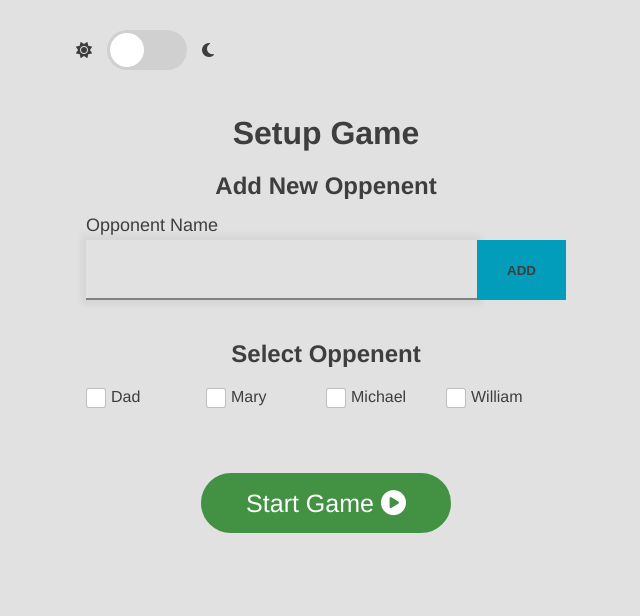
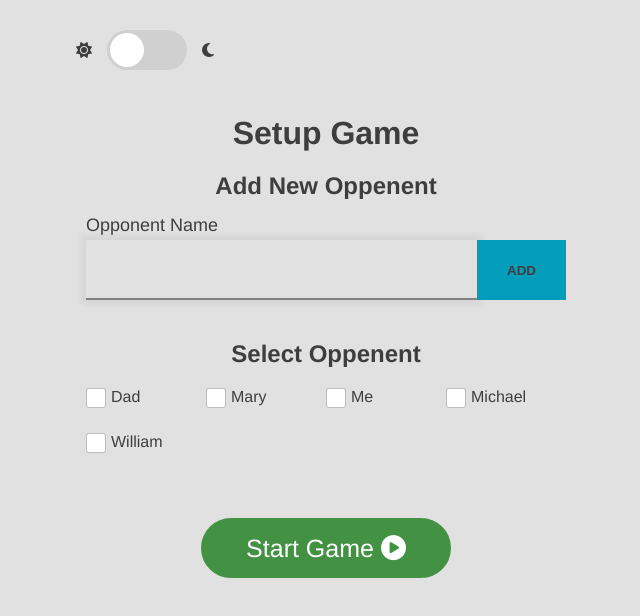
Before and after one commit to ClaytonDewey/tca-cribbage, a React (Create React App) app: page /#/setup in a window 1280 px wide. Shown: the top 616 px of the page, without its empty margins (314-954 px from the left). Built offline with nearby package versions, Linux system fonts and the light colour scheme.

Commit message:
Still reformatting players and setup...

```diff
--- a/src/App.tsx
+++ b/src/App.tsx
@@ -25,7 +25,7 @@ export interface gameResult {
     start: string;
     end: string;
     winner: string;
-    opponents: Player[];
+    players: Player[];
     skunk?: boolean;
     dblSkunk?: boolean;
     skunked?: boolean;
@@ -38,7 +38,7 @@ const game1: gameResult = {
     start: "2022-02-14T15:14:30",
     end: "2022-02-14T15:20:00",
     winner: "Me",
-    opponents: [{ name: "Dad", order: 2 }],
+    players: [{ name: "Dad", order: 1 }, { name: "Me", order: 2 }],
     skunk: true
     , highHand: 16
     , highPegg: 12
@@ -48,7 +48,7 @@ const game2: gameResult = {
     start: "2022-02-14T21:00:30"
     , end: "2022-02-14T21:30:30"
     , winner: "Dad"
-    , opponents: [{ name: "William", order: 1 }]
+    , players: [{ name: "William", order: 1 }, { name: "Me", order: 2 }]
     , dblSkunked: true
     , highHand: 6
     , highPegg: 4
@@ -58,7 +58,7 @@ const game3: gameResult = {
     start: "2022-02-14T22:00:30"
     , end: "2022-02-14T22:30:30"
     , winner: "Me"
-    , opponents: [{ name: "Michael", order: 1 }]
+    , players: [{ name: "Michael", order: 1 }, { name: "Me", order: 2 }]
     , dblSkunk: true
     , highHand: 24
     , highPegg: 5
@@ -68,7 +68,7 @@ const game4: gameResult = {
     start: "2022-02-15T22:00:30"
     , end: "2022-02-15T22:30:30"
     , winner: "Me"
-    , opponents: [{ name: "Dad", order: 1 }]
+    , players: [{ name: "Me", order: 1 }, { name: "Dad", order: 2 }]
     , highHand: 16
     , highPegg: 3
 }
@@ -77,7 +77,7 @@ const game5: gameResult = {
     start: "2022-02-15T22:00:30"
     , end: "2022-02-15T22:30:30"
     , winner: "Mary"
-    , opponents: [{ name: "Mary", order: 1 }]
+    , players: [{ name: "Me", order: 1 }, { name: "Mary", order: 2 }]
     , highHand: 16
     , skunked: true
     , highPegg: 12
@@ -92,7 +92,7 @@ let gameResults = [
 ]
 
 const getUniquePlayers = (results: gameResult[]) => (
-    [... new Set(results.flatMap(x => x.opponents.map(y => y.name)))]
+    [... new Set(results.flatMap(x => x.players.map(y => y.name)))]
 )
 
 
--- a/src/Components/SetupGame/SetupGame.tsx
+++ b/src/Components/SetupGame/SetupGame.tsx
@@ -10,7 +10,7 @@ interface SetupGameProps {
 
 export const SetupGame: React.FC<SetupGameProps> = ({ getUniquePlayers, setCurrentGame }) => {
     const nav = useNavigate();
-    const [opponents, setOpponents] = useState([...getUniquePlayers].sort().map(x => ({ name: x, checked: false })));
+    const [players, setPlayers] = useState([...getUniquePlayers].sort().map(x => ({ name: x, checked: false })));
     const [newOpponent, setNewOpponent] = useState("");
     const [message, setMessage] = useState({ type: "", msg: "" });
 
@@ -27,16 +27,16 @@ export const SetupGame: React.FC<SetupGameProps> = ({ getUniquePlayers, setCurre
             hideMsg();
             return;
         }
-        if (opponents.some(x => x.name.toUpperCase().localeCompare(newOpponent.toUpperCase()) === 0)) {
+        if (players.some(x => x.name.toUpperCase().localeCompare(newOpponent.toUpperCase()) === 0)) {
             setMessage({ type: "alert alert-danger", msg: "There is already an opponent with that name." });
             setNewOpponent("");
             hideMsg();
             return;
         }
 
-        setOpponents(
+        setPlayers(
             [
-                ...opponents
+                ...players
                 , {
                     name: newOpponent
                     , checked: true
@@ -47,19 +47,19 @@ export const SetupGame: React.FC<SetupGameProps> = ({ getUniquePlayers, setCurre
     }
 
     const toggleOpponents = (key) => {
-        setOpponents(opponents.map(x => ({
+        setPlayers(players.map(x => ({
             ...x
             , checked: x.name === key.name ? !x.checked : x.checked
         })));
     }
 
     const startGame = () => {
-        if (opponents.filter(x => x.checked).length === 0) {
+        if (players.filter(x => x.checked).length === 0) {
             setMessage({ type: "alert alert-danger", msg: "Please add an opponent." });
             hideMsg();
             return;
         }
-        if (opponents.filter(x => x.checked).length > 3) {
+        if (players.filter(x => x.checked).length > 4) {
             setMessage({ type: "alert alert-danger", msg: "You may not have more than three opponents.Please remove one, or more oppenents." });
             hideMsg();
             return;
@@ -68,7 +68,7 @@ export const SetupGame: React.FC<SetupGameProps> = ({ getUniquePlayers, setCurre
         setCurrentGame(
             {
                 players: [
-                    ...opponents.filter(x => x.checked).map((x, i) => ({
+                    ...players.filter(x => x.checked).map((x, i) => ({
                         name: x.name
                         , order: i
                     }))
@@ -99,7 +99,7 @@ export const SetupGame: React.FC<SetupGameProps> = ({ getUniquePlayers, setCurre
 
             <h2 className="text-center mt-4 mb-2">Select Oppenent</h2>
             <ul className="form-check-control">
-                {opponents.map(x => (
+                {players.map(x => (
                     <li key={x.name}>
                         <label>
                             <input
```
